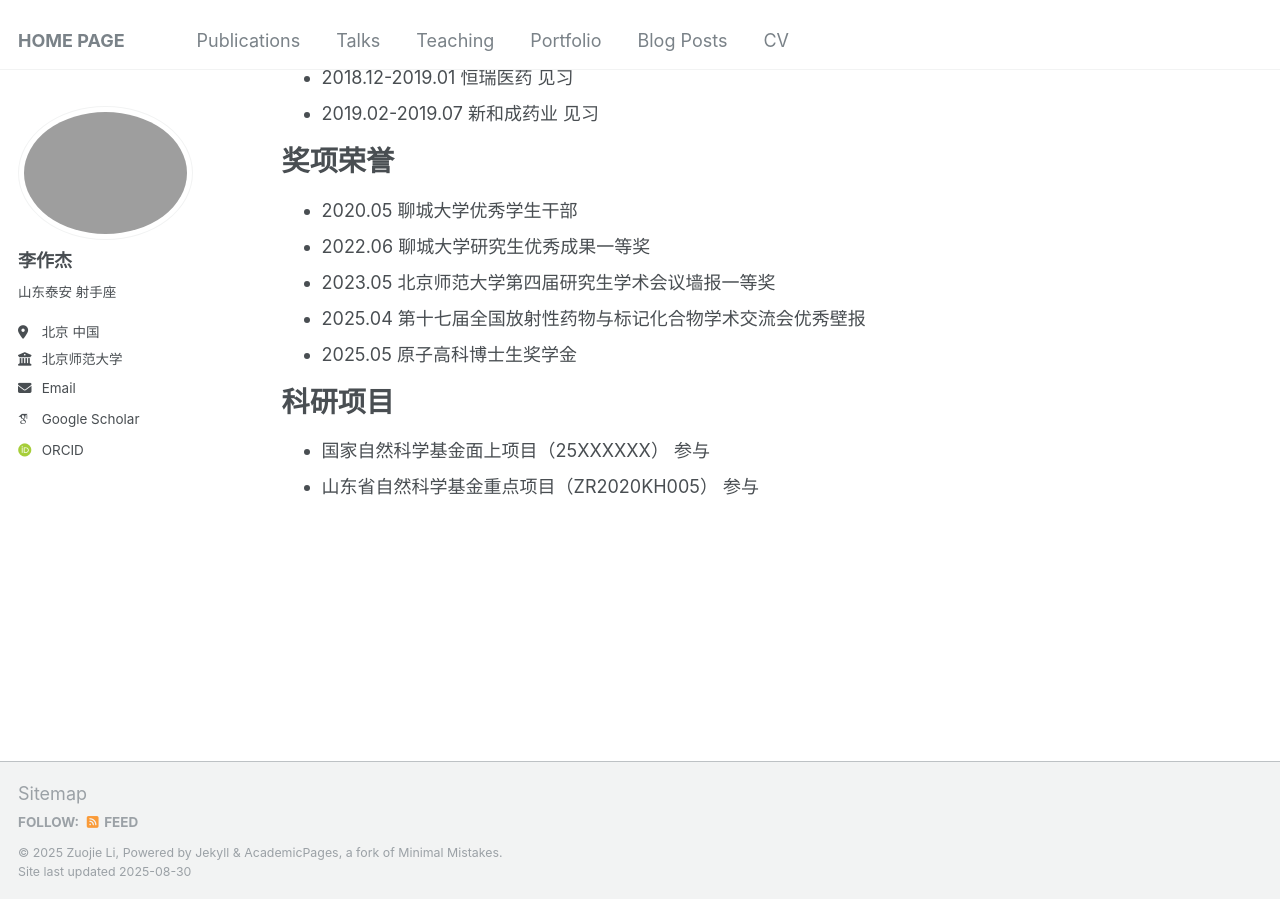
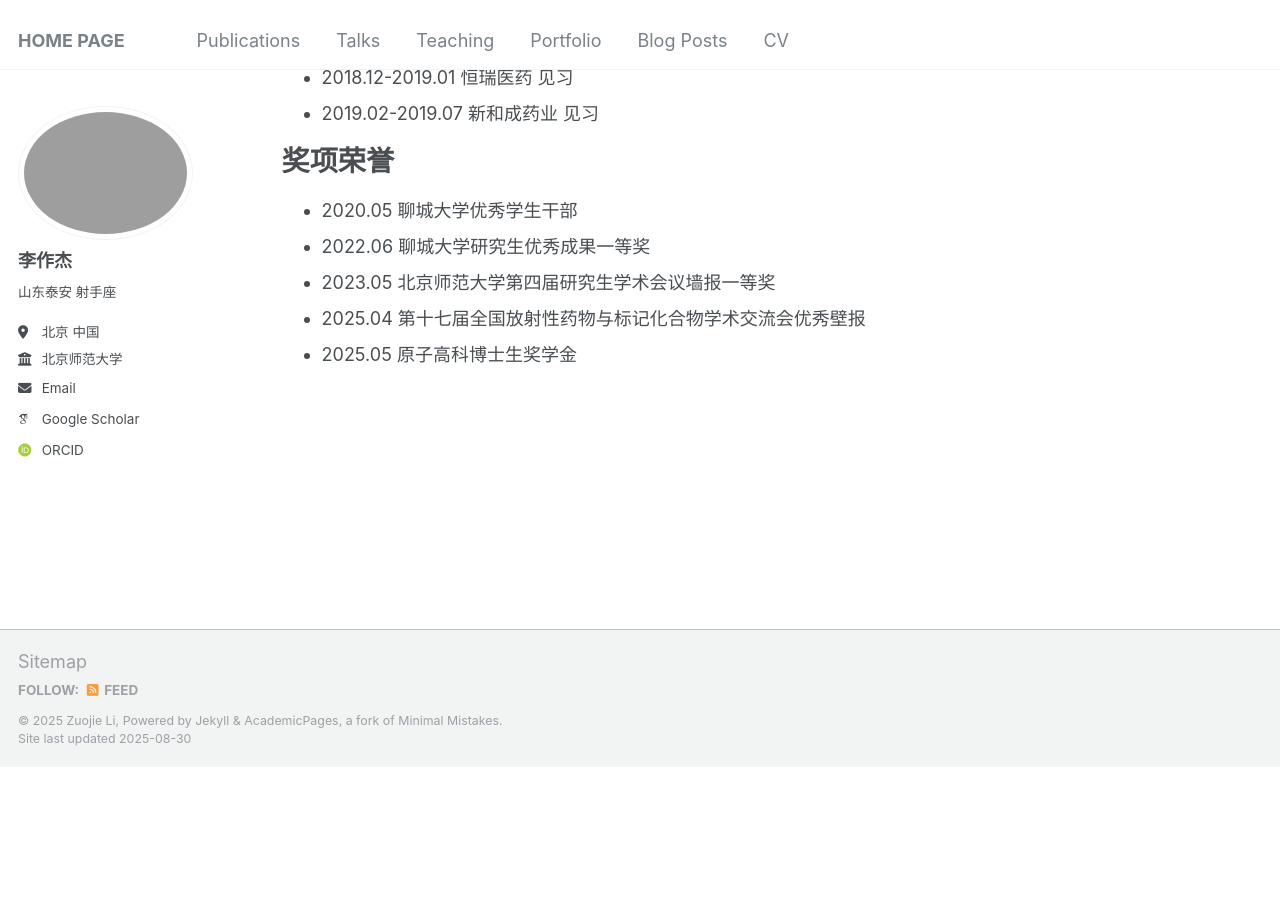
Before and after one commit to Infinity-LZJ/Zuojie_Li.github, a Jekyll site: the page built from _pages/about.md, in a window 1280 px wide and 900 px high, scrolled down 677 px. Built offline with Jekyll 4.4.1, drawn with Linux system fonts in a browser that asks for light colours; some web fonts are replaced; after the commit the page ends 1444 px from its top, so only the background shows below that.

Commit message:
Update about.md
Signed-off-by: Zuojie_Li <zuojieli@yeah.net>

```diff
--- a/_pages/about.md
+++ b/_pages/about.md
@@ -37,8 +37,3 @@ redirect_from:
 * 2023.05 北京师范大学第四届研究生学术会议墙报一等奖
 * 2025.04 第十七届全国放射性药物与标记化合物学术交流会优秀壁报
 * 2025.05 原子高科博士生奖学金
-
-科研项目
-======
-* 国家自然科学基金面上项目（25XXXXXX）      参与
-* 山东省自然科学基金重点项目（ZR2020KH005） 参与
```
